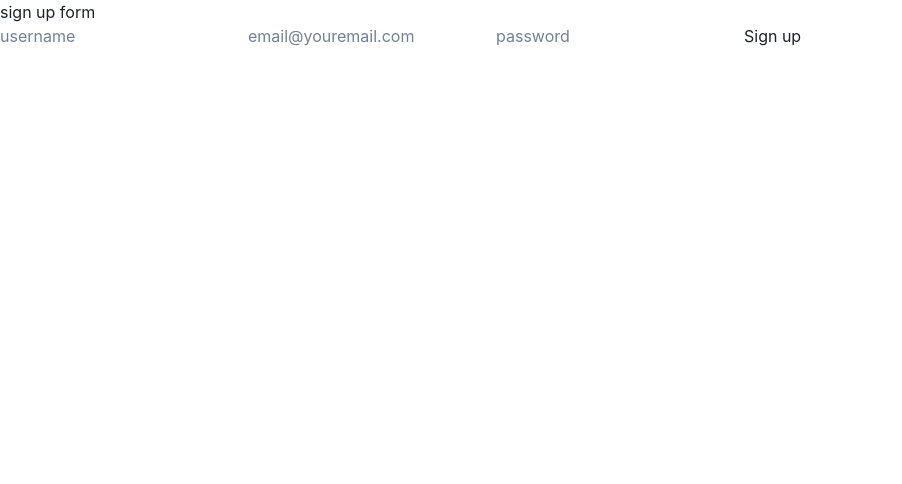
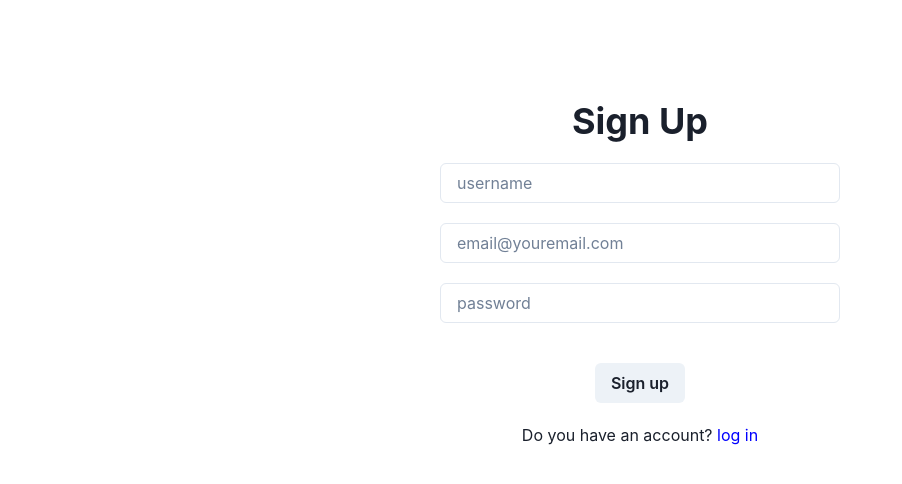
Before and after one commit to adrian1lara/your-blog, a Next.js app: page /register in a window 1280 px wide. Shown: the top 484 px of the page, without its empty margins (0-902 px from the left). Built offline with nearby package versions, Linux system fonts and the light colour scheme.

Commit message:
using chakra components and error handler

```diff
--- a/src/app/register/page.js
+++ b/src/app/register/page.js
@@ -1,5 +1,7 @@
 'use client'
 
+import { Button, FormErrorMessage, Input, FormControl, Box, Text, Center,Link, Heading } from "@chakra-ui/react"
+//import Link from "next/link"
 import { useState } from "react"
 
 export default function Register() {
@@ -7,10 +9,11 @@ export default function Register() {
     const [email, setEmail] = useState('')
     const [username, setUsername] = useState('')
     const [password, setPassword] = useState('')
-    const [error, setError] = useState(null)
+    const [error, setError] = useState('')
 
     const handleSignUp = async() => {
         try {
+
             const res = await fetch("http://localhost:3000/blog-api/register", {
                 method: 'POST',
                 headers: {
@@ -24,10 +27,10 @@ export default function Register() {
             })
 
             if(res.ok) {
-
+                //its ok
             } else {
                 const errorData = await res.json()
-                setError(errorData)
+                setError(errorData.message)
             }
 
 
@@ -38,35 +41,55 @@ export default function Register() {
     }
 
     return (
-        <div>
-            <h1>sign up form</h1>
+        <Box margin={"auto"}
+        maxWidth={960}>
 
-            <form >
-                <input placeholder="username"
+            <Heading as={"h1"} textAlign={"center"} mt={100}>Sign Up </Heading>
+
+            <FormControl isInvalid={error} margin={"auto"} maxWidth={400}>
+                <Input placeholder="username"
                 type="text"
                 value={username}
                 minLength={4}
                 onChange={(e) => setUsername(e.target.value)}
-                maxLength={40} />
+                maxLength={40}
+                mt={5}/>
 
-                <input placeholder="email@youremail.com"
+                <Input placeholder="email@youremail.com"
                 value={email}
-                min={10}
+                minLength={5}
+                mt={5}
                 onChange={(e) => setEmail(e.target.value)}
                 type="email" />
 
-                <input placeholder="password"
+                <Input placeholder="password"
                 value={password}
                 minLength={5}
+                mt={5}
                 onChange={(e) => setPassword(e.target.value)}
                 type="password" />
 
-                <button
-                onClick={handleSignUp}>Sign up</button>
+                {error && (
+                    <FormErrorMessage>
+                        {error}
+                    </FormErrorMessage>
+                )}
 
-                {error && <p style={{ color: 'red' }}>{error}</p>}
-            </form>
-        </div>
+                <Center flexDir={"column"}>
+                    <Button
+                        mt={10}
+                        onClick={handleSignUp}>Sign up</Button>
+                    <Text
+                    mt={5}
+                    as={"p"}>Do you have an account? <Link href={"/login"} color={"blue"}>log in</Link></Text>
+
+                </Center>
+
+
+
+
+            </FormControl>
+        </Box>
     )
 
 }
```
